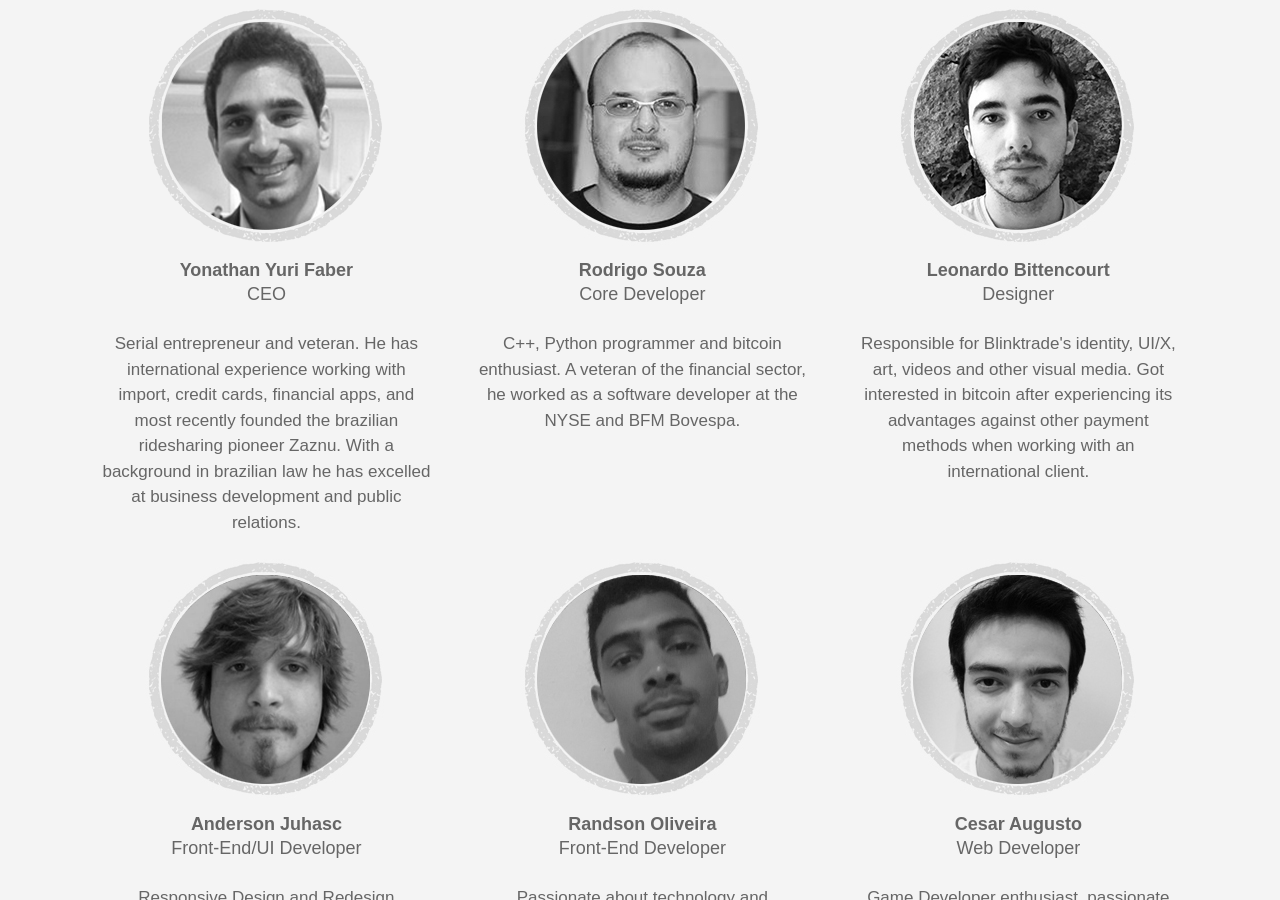
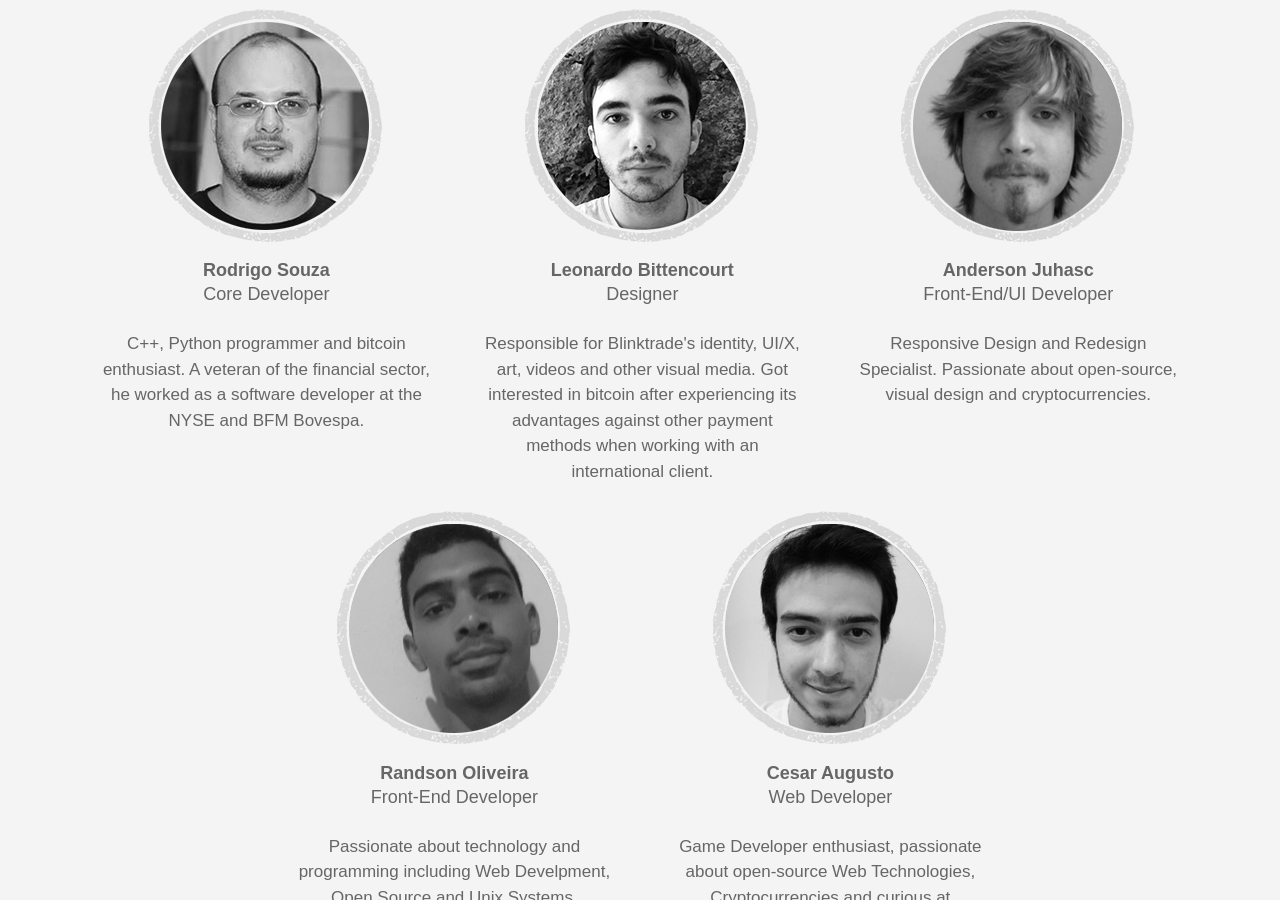
Before and after one commit to blinktrade/blinktrade.github.io, a Jekyll site: the page built from index.html, in a window 1280 px wide and 900 px high, scrolled down 1686 px. Built offline with Jekyll 4.4.1, drawn with Linux system fonts in a browser that asks for light colours; some web fonts are replaced; the list of posts is cut into pages by our own code.

Commit message:
Update index.html

```diff
--- a/index.html
+++ b/index.html
@@ -317,31 +317,6 @@ classe: home
                         <div class="team-item">
                             <!-- .team-item__head -->
                             <header class="team-item__head">
-                                <img class="team-item__img" src="assets/img/team_yoanathan.jpg" alt="Yonathan Yuri Faber" />
-                            </header>
-                            <!-- /.team-item__head -->
-
-                            <div class="team-item__body">
-                                <!-- .team-item__title -->
-                                <h3 class="team-item__title epsilon">
-                                    Yonathan Yuri Faber
-                                    <span>CEO</span>
-                                </h3>
-                                <!-- /.team-item__title -->
-
-                                <p> Serial entrepreneur and veteran. He has international experience working with import, credit cards, financial apps, and most recently founded the brazilian ridesharing pioneer Zaznu. With a background in brazilian law he has excelled at business development and public relations. </p>
-                            </div>
-                        </div>
-                        <!-- /.team-item -->
-                    </div>
-                    <!-- /.layout__item -->
-
-                    <!-- .layout__item -->
-                    <div class="layout__item one-whole lap--one-half desk--one-third">
-                        <!-- .team-item -->
-                        <div class="team-item">
-                            <!-- .team-item__head -->
-                            <header class="team-item__head">
                                 <img class="team-item__img" src="assets/img/team_rodrigo.jpg" alt="Rodrigo Souza" />
                             </header>
                             <!-- /.team-item__head -->
```
